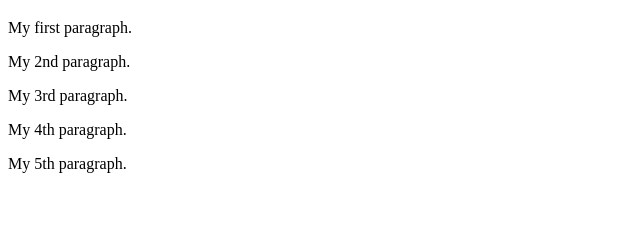
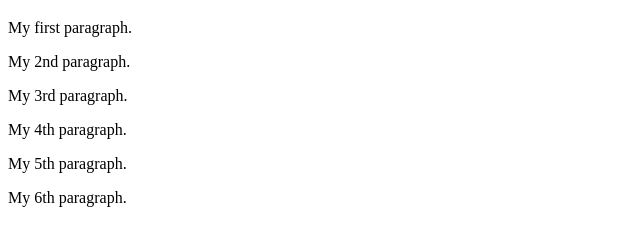
Before and after one commit to marhov-6/learning-git, a plain HTML site: page index.html in a window 1280 px wide. Shown: the part 61-306 px from the top of the page, without its empty margins (0-640 px from the left). Drawn offline with Linux system fonts and the light colour scheme.

Commit message:
6th paragraph

```diff
--- a/index.html
+++ b/index.html
@@ -8,6 +8,7 @@
 <p>My 3rd paragraph.</p>
 <p>My 4th paragraph.</p>
 <p>My 5th paragraph.</p>
+<p>My 6th paragraph.</p>
 
 </body>
 </html>
```
